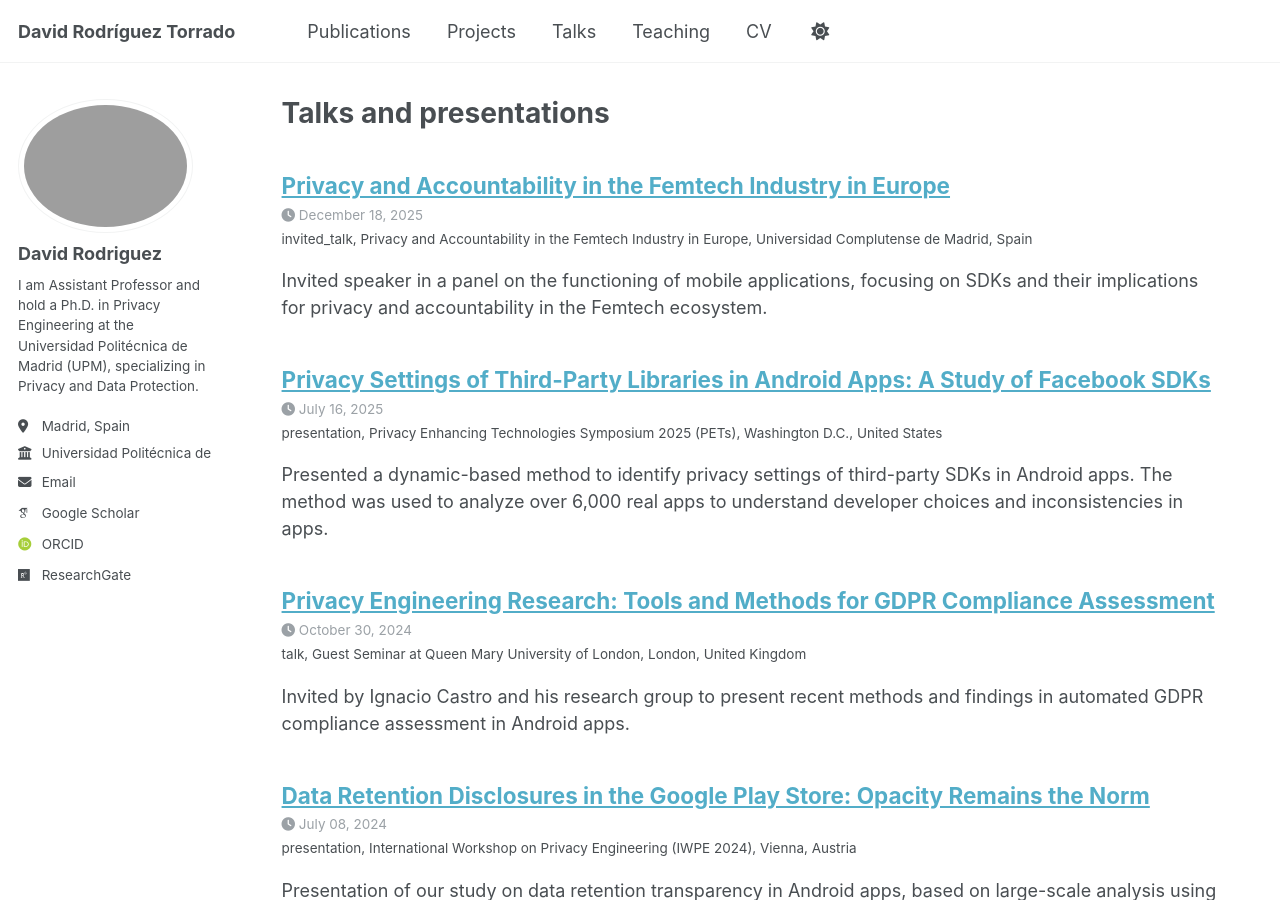
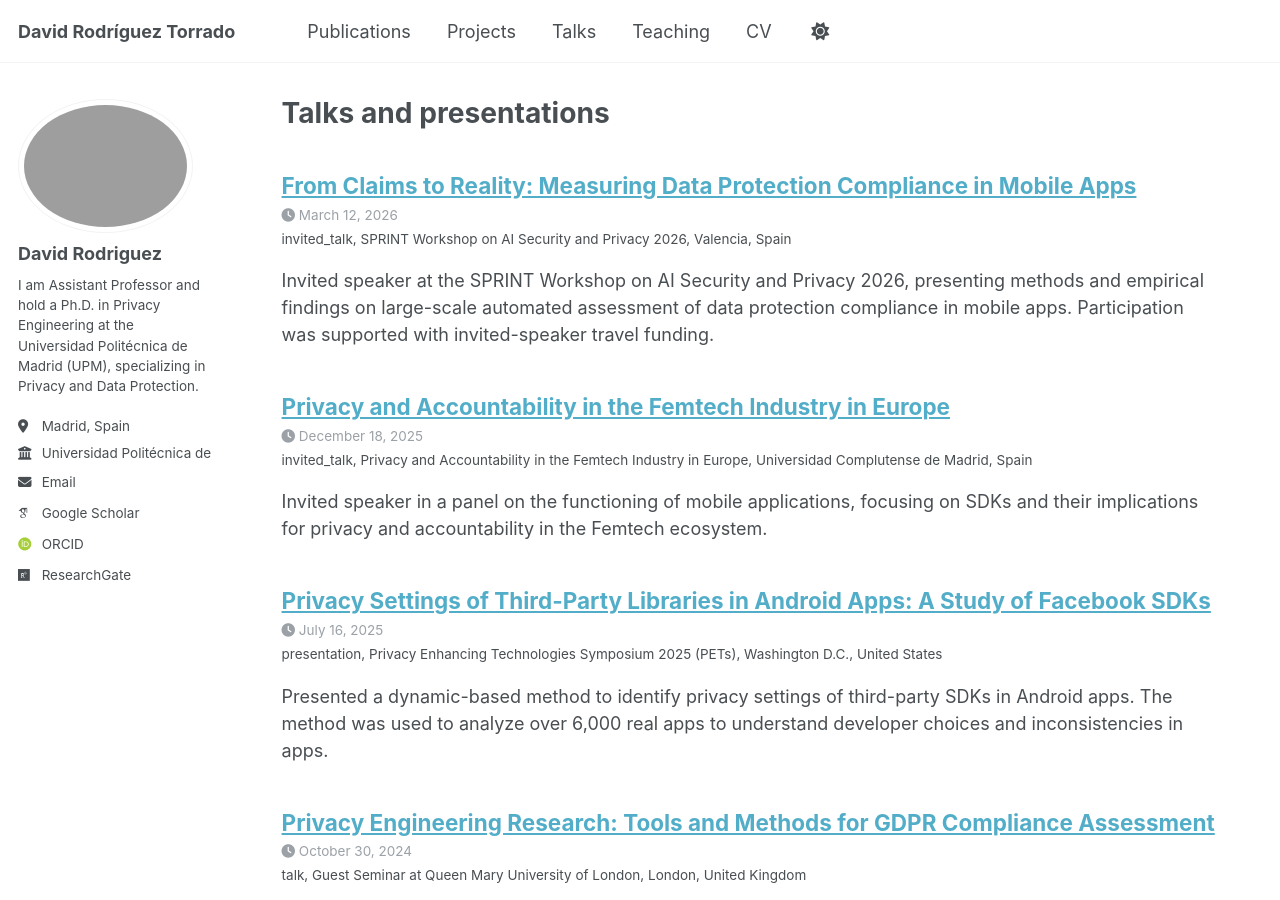
Before and after one commit to DavidRodriguezTorrado/DavidRodriguezTorrado.github.io, a Jekyll site: the page built from _pages/talks.html, in a window 1280 px wide and 900 px high. Built offline with Jekyll 4.4.1, drawn with Linux system fonts in a browser that asks for light colours; some web fonts are replaced.

Commit message:
Added talk

```diff
--- /dev/null
+++ b/_talks/SPRINT-AI-Security-Privacy-2026.md
@@ -0,0 +1,16 @@
+---
+title: "From Claims to Reality: Measuring Data Protection Compliance in Mobile Apps"
+collection: talks
+type: invited_talk
+permalink: /talks/sprint-ai-security-privacy-2026
+venue: "SPRINT Workshop on AI Security and Privacy 2026"
+date: 2026-03-12
+location: "Valencia, Spain"
+excerpt: "Invited speaker at the SPRINT Workshop on AI Security and Privacy 2026, presenting methods and empirical findings on large-scale automated assessment of data protection compliance in mobile apps. Participation was supported with invited-speaker travel funding."
+event_url: "https://truman-horizon.eu/?author=1"
+slides: "/files/sprint-ai-security-privacy-2026-measuring-data-protection-compliance.pptx"
+---
+
+Invited talk on automated data protection compliance assessment in mobile apps, covering behavioral analysis, privacy policy analysis, privacy labels, GDPR transparency requirements, and the role of SDKs in mobile privacy risks.
+
+👉 [Download slides](/files/sprint-ai-security-privacy-2026-measuring-data-protection-compliance.pptx)
```
Also changed, not shown: _pages/about.md (+1 -0 lines), 1 other file.
